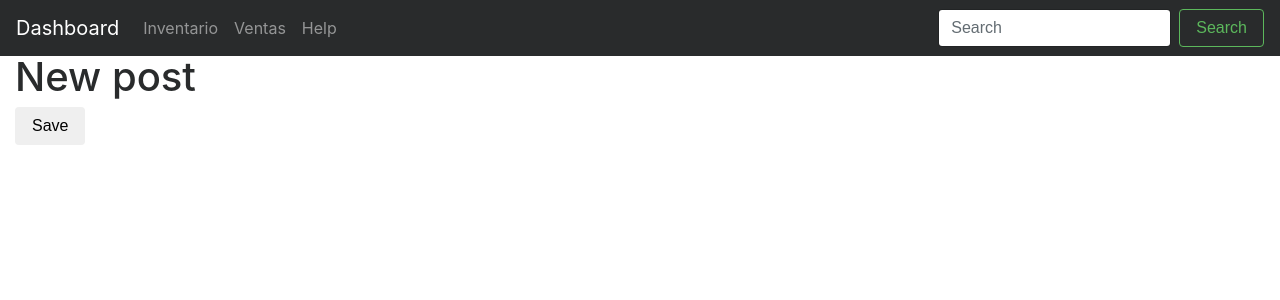
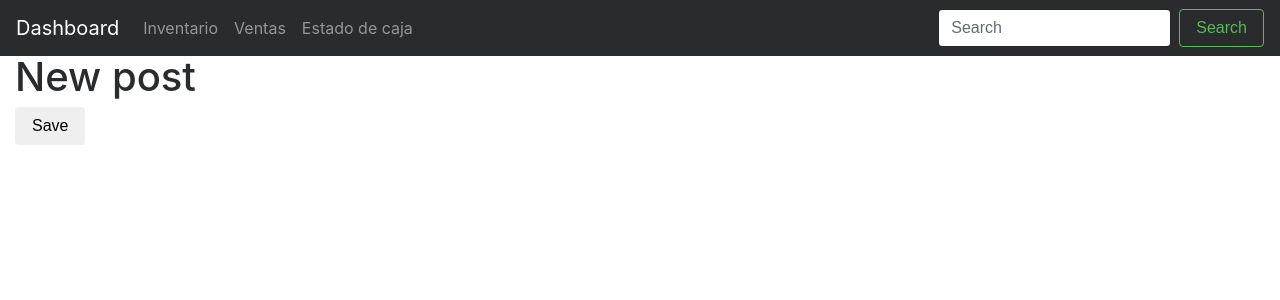
Before and after one commit to LuisHCK/adm-v1, a Django app: page /inventario/articulo/nuevo in a window 1280 px wide. Shown: the top 300 px of the page. Run offline with Django 3.2, Linux system fonts and the light colour scheme; parts of the project's set-up code (start-up, migrations or seed data) failed here and were passed over; some libraries are stand-ins or nearby versions.

Commit message:
Cambios menores

```diff
--- a/apps/servicios/views.py
+++ b/apps/servicios/views.py
@@ -6,6 +6,7 @@ from .forms import ServicioForm
 # Create your views here.
 
 def inicio(request):
+    """Devuelve los servicios realizados"""
     servicios = Servicio.objects.all()
     return render(request, 'servicios/servicios.html', {'servicios': servicios})
 
--- a/templates/base.html
+++ b/templates/base.html
@@ -32,7 +32,7 @@
             <a class="nav-link" href="{% url 'ventas' %}">Ventas</a>
           </li>
           <li class="nav-item">
-            <a class="nav-link" href="#">Help</a>
+            <a class="nav-link" href="{% url 'caja_inicio' %}">Estado de caja</a>
           </li>
         </ul>
         <form class="form-inline mt-2 mt-md-0">
```
